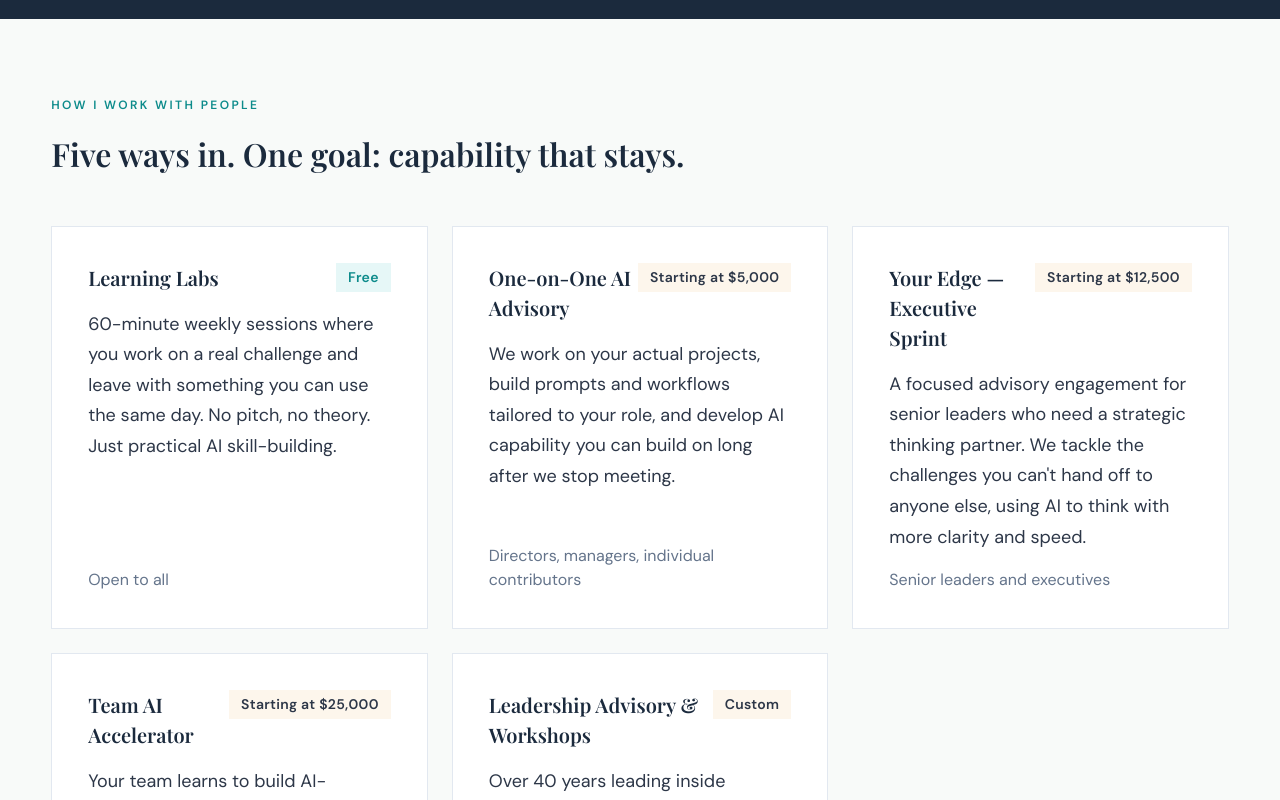
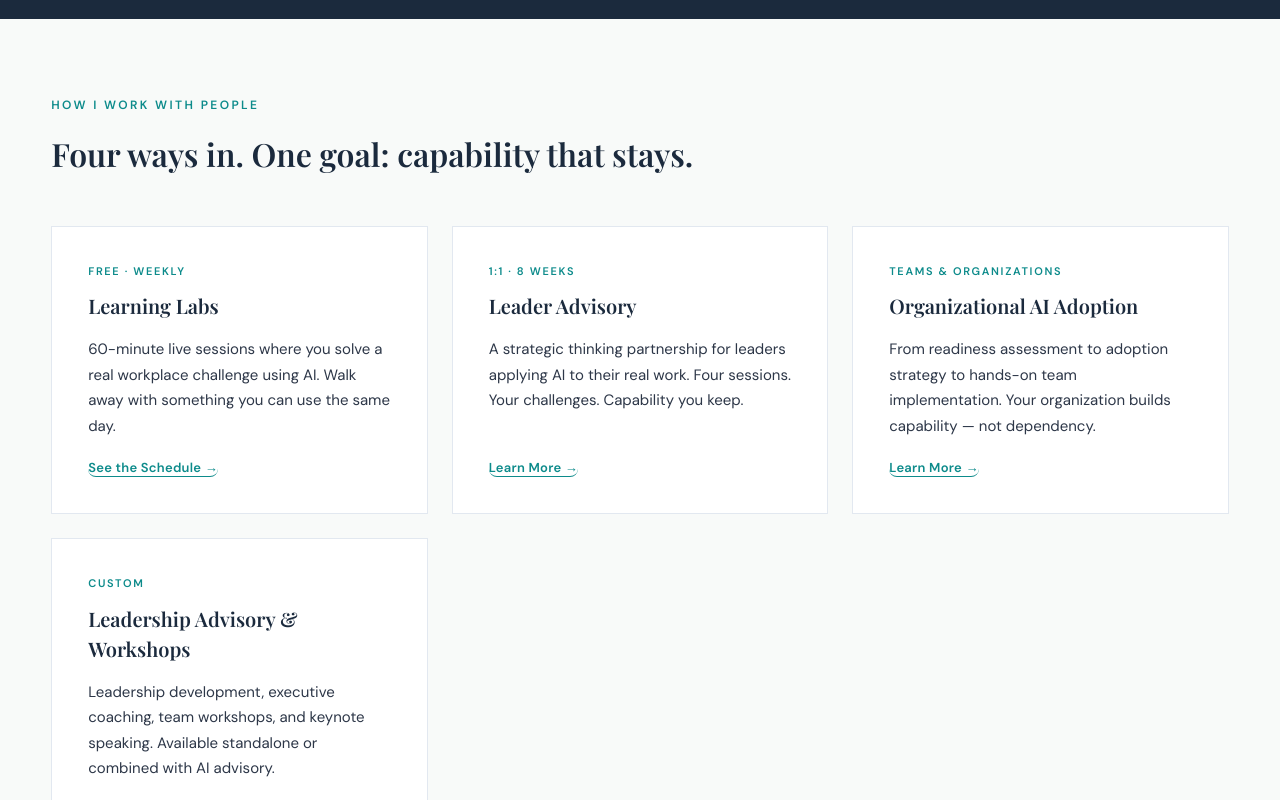
Before and after one commit to cthomps366/cheryl-site, a React (Vite) app: page / in a window 1280 px wide. Shown: the part 560-1360 px from the top of the page. Built offline with nearby package versions, Linux system fonts and the light colour scheme.

Commit message:
Homepage: four-offering grid, no pricing, no Your Edge; Work With Me anchor ids and scroll

```diff
--- a/src/CTA_Website_Wireframe.jsx
+++ b/src/CTA_Website_Wireframe.jsx
@@ -232,6 +232,7 @@ function CTAButton({ text, variant = "primary" }) {
 
 // ============ HOME PAGE ============
 function HomePage({ setCurrentPage }) {
+  const navigate = useNavigate();
   return (
     <div>
       {/* HERO */}
@@ -336,7 +337,7 @@ function HomePage({ setCurrentPage }) {
         </div>
       </section>
 
-      {/* WHAT I DO - 5 TIERS */}
+      {/* WHAT I DO - 4 OFFERINGS */}
       <section style={{ padding: "clamp(40px, 6vw, 80px) clamp(16px, 4vw, 64px)", background: COLORS.warmWhite, width: "100%", boxSizing: "border-box" }}>
         <SectionLabel text="How I Work With People" />
         <h2
@@ -348,7 +349,7 @@ function HomePage({ setCurrentPage }) {
             fontWeight: 600,
           }}
         >
-          Five ways in. One goal: capability that stays.
+          Four ways in. One goal: capability that stays.
         </h2>
         <div
           className="four-tiers-grid"
@@ -362,34 +363,32 @@ function HomePage({ setCurrentPage }) {
         >
           {[
             {
+              label: "FREE · WEEKLY",
               title: "Learning Labs",
-              tag: "Free",
-              desc: "60-minute weekly sessions where you work on a real challenge and leave with something you can use the same day. No pitch, no theory. Just practical AI skill-building.",
-              audience: "Open to all",
+              desc: "60-minute live sessions where you solve a real workplace challenge using AI. Walk away with something you can use the same day.",
+              cta: "See the Schedule →",
+              onCta: () => setCurrentPage("Learning Labs"),
             },
             {
-              title: "One-on-One AI Advisory",
-              tag: "Starting at $5,000",
-              desc: "We work on your actual projects, build prompts and workflows tailored to your role, and develop AI capability you can build on long after we stop meeting.",
-              audience: "Directors, managers, individual contributors",
+              label: "1:1 · 8 WEEKS",
+              title: "Leader Advisory",
+              desc: "A strategic thinking partnership for leaders applying AI to their real work. Four sessions. Your challenges. Capability you keep.",
+              cta: "Learn More →",
+              onCta: () => navigate("/work-with-me#leader-advisory"),
             },
             {
-              title: "Your Edge — Executive Sprint",
-              tag: "Starting at $12,500",
-              desc: "A focused advisory engagement for senior leaders who need a strategic thinking partner. We tackle the challenges you can't hand off to anyone else, using AI to think with more clarity and speed.",
-              audience: "Senior leaders and executives",
+              label: "TEAMS & ORGANIZATIONS",
+              title: "Organizational AI Adoption",
+              desc: "From readiness assessment to adoption strategy to hands-on team implementation. Your organization builds capability — not dependency.",
+              cta: "Learn More →",
+              onCta: () => navigate("/work-with-me#organizational-ai-adoption"),
             },
             {
-              title: "Team AI Accelerator",
-              tag: "Starting at $25,000",
-              desc: "Your team learns to build AI-powered tools for their own work. Six to eight weeks embedded with your team, building prompts, workflows, and a custom AI assistant they own.",
-              audience: "Functional leaders and their teams",
-            },
-            {
+              label: "CUSTOM",
               title: "Leadership Advisory & Workshops",
-              tag: "Custom",
-              desc: "Over 40 years leading inside complex organizations. Available for leadership development, executive coaching, team workshops, and keynote speaking.",
-              audience: "Organizations and leaders seeking experienced, grounded leadership support",
+              desc: "Leadership development, executive coaching, team workshops, and keynote speaking. Available standalone or combined with AI advisory.",
+              cta: "Learn More →",
+              onCta: () => navigate("/work-with-me#leadership-advisory"),
             },
           ].map((offer, i) => (
             <div
@@ -410,60 +409,58 @@ function HomePage({ setCurrentPage }) {
               <div>
                 <div
                   style={{
-                    display: "flex",
-                    justifyContent: "space-between",
-                    alignItems: "flex-start",
-                    marginBottom: 16,
+                    fontFamily: "'DM Sans', sans-serif",
+                    fontSize: 11,
+                    textTransform: "uppercase",
+                    letterSpacing: "0.15em",
+                    color: COLORS.teal,
+                    marginBottom: 12,
+                    fontWeight: 600,
                   }}
                 >
-                  <h3
-                    style={{
-                      fontFamily: "'Playfair Display', Georgia, serif",
-                      fontSize: 20,
-                      color: COLORS.navy,
-                      margin: 0,
-                      fontWeight: 600,
-                    }}
-                  >
-                    {offer.title}
-                  </h3>
-                  <span
-                    style={{
-                      fontFamily: "'DM Sans', sans-serif",
-                      fontSize: 14,
-                      fontWeight: 600,
-                      color: offer.tag === "Free" ? COLORS.teal : COLORS.charcoal,
-                      background: offer.tag === "Free" ? "#E6F7F7" : COLORS.cream,
-                      padding: "4px 12px",
-                      letterSpacing: "0.02em",
-                      whiteSpace: "nowrap",
-                    }}
-                  >
-                    {offer.tag}
-                  </span>
+                  {offer.label}
                 </div>
+                <h3
+                  style={{
+                    fontFamily: "'Playfair Display', Georgia, serif",
+                    fontSize: 20,
+                    color: COLORS.navy,
+                    margin: "0 0 16px 0",
+                    fontWeight: 600,
+                  }}
+                >
+                  {offer.title}
+                </h3>
                 <p
                   style={{
                     fontFamily: "'DM Sans', sans-serif",
-                    fontSize: 18,
+                    fontSize: 15,
                     color: COLORS.charcoal,
                     lineHeight: 1.7,
-                    margin: "0 0 16px 0",
+                    margin: "0 0 20px 0",
                   }}
                 >
                   {offer.desc}
                 </p>
               </div>
-              <div
+              <button
+                onClick={offer.onCta}
                 style={{
                   fontFamily: "'DM Sans', sans-serif",
-                  fontSize: 16,
-                  color: COLORS.mediumGray,
-                  fontStyle: "italic",
+                  fontSize: 13,
+                  fontWeight: 600,
+                  color: COLORS.teal,
+                  background: "none",
+                  border: "none",
+                  cursor: "pointer",
+                  padding: 0,
+                  letterSpacing: "0.02em",
+                  borderBottom: `1px solid ${COLORS.teal}`,
+                  alignSelf: "flex-start",
                 }}
               >
-                {offer.audience}
-              </div>
+                {offer.cta}
+              </button>
             </div>
           ))}
         </div>
@@ -931,6 +928,14 @@ function OfferingLabel({ children }) {
 }
 
 function WorkWithMePage({ setCurrentPage }) {
+  const { hash } = useLocation();
+  useEffect(() => {
+    if (hash) {
+      const id = hash.slice(1);
+      const el = document.getElementById(id);
+      if (el) el.scrollIntoView({ behavior: "smooth", block: "start" });
+    }
+  }, [hash]);
   return (
     <div>
       <section style={{ padding: "clamp(40px, 6vw, 80px) clamp(16px, 4vw, 64px)", background: COLORS.warmWhite, width: "100%", boxSizing: "border-box" }}>
@@ -988,7 +993,7 @@ function WorkWithMePage({ setCurrentPage }) {
           </div>
 
           {/* OFFERING 2: Leader Advisory */}
-          <div style={{ background: COLORS.white, border: `1px solid ${COLORS.lightGray}`, padding: "40px 40px 36px", marginBottom: 24 }}>
+          <div id="leader-advisory" style={{ background: COLORS.white, border: `1px solid ${COLORS.lightGray}`, padding: "40px 40px 36px", marginBottom: 24 }}>
             <OfferingLabel>1:1 · VIRTUAL · 8 WEEKS</OfferingLabel>
             <h3 style={{ fontFamily: "'Playfair Display', Georgia, serif", fontSize: 24, color: COLORS.navy, margin: "0 0 16px 0", fontWeight: 600 }}>
               Leader Advisory
@@ -1017,7 +1022,7 @@ function WorkWithMePage({ setCurrentPage }) {
           </div>
 
           {/* OFFERING 3: Organizational AI Adoption */}
-          <div style={{ background: COLORS.white, border: `1px solid ${COLORS.lightGray}`, padding: "40px 40px 36px", marginBottom: 24 }}>
+          <div id="organizational-ai-adoption" style={{ background: COLORS.white, border: `1px solid ${COLORS.lightGray}`, padding: "40px 40px 36px", marginBottom: 24 }}>
             <OfferingLabel>TEAMS & ORGANIZATIONS · CUSTOM SCOPE</OfferingLabel>
             <h3 style={{ fontFamily: "'Playfair Display', Georgia, serif", fontSize: 24, color: COLORS.navy, margin: "0 0 16px 0", fontWeight: 600 }}>
               Organizational AI Adoption
@@ -1059,7 +1064,7 @@ function WorkWithMePage({ setCurrentPage }) {
           </div>
 
           {/* OFFERING 4: Leadership Advisory & Workshops */}
-          <div style={{ background: COLORS.white, border: `1px solid ${COLORS.lightGray}`, padding: "40px 40px 36px", marginBottom: 24 }}>
+          <div id="leadership-advisory" style={{ background: COLORS.white, border: `1px solid ${COLORS.lightGray}`, padding: "40px 40px 36px", marginBottom: 24 }}>
             <OfferingLabel>CUSTOM</OfferingLabel>
             <h3 style={{ fontFamily: "'Playfair Display', Georgia, serif", fontSize: 24, color: COLORS.navy, margin: "0 0 16px 0", fontWeight: 600 }}>
               Leadership Advisory & Workshops
```
